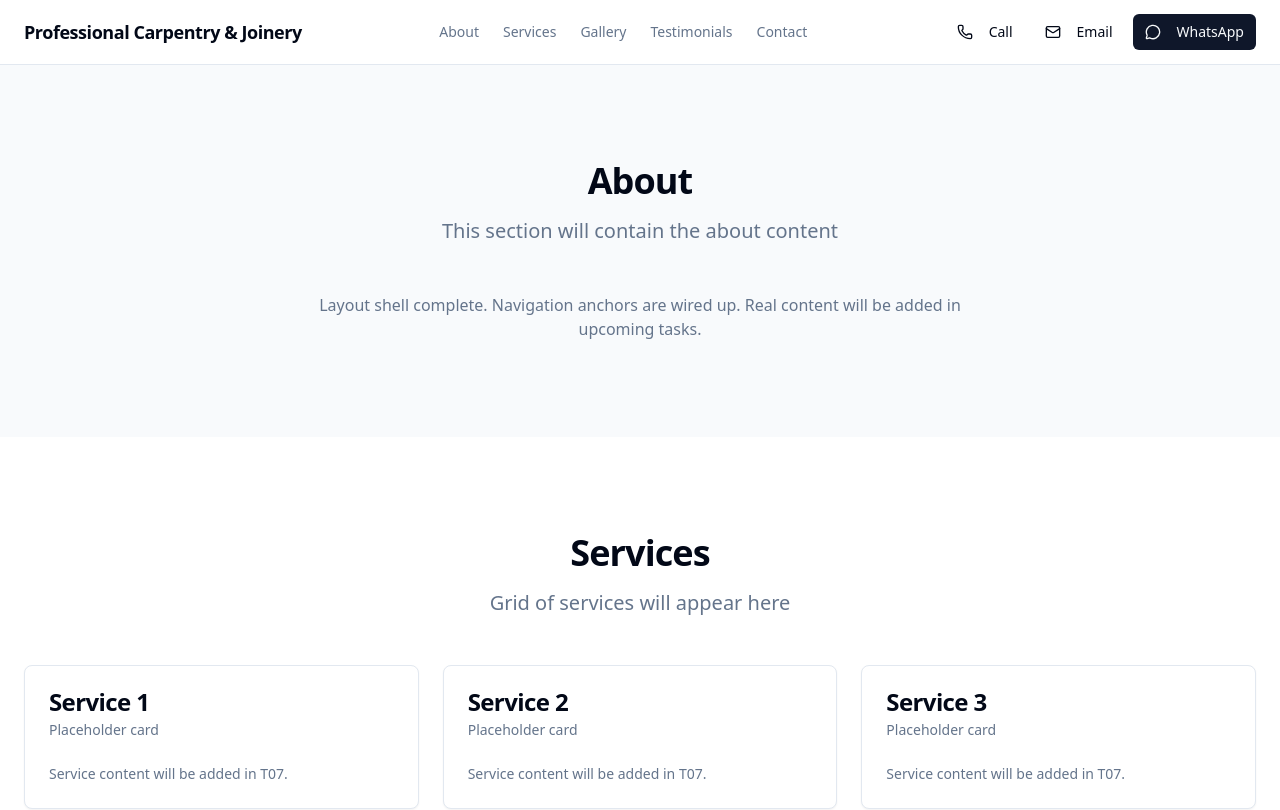
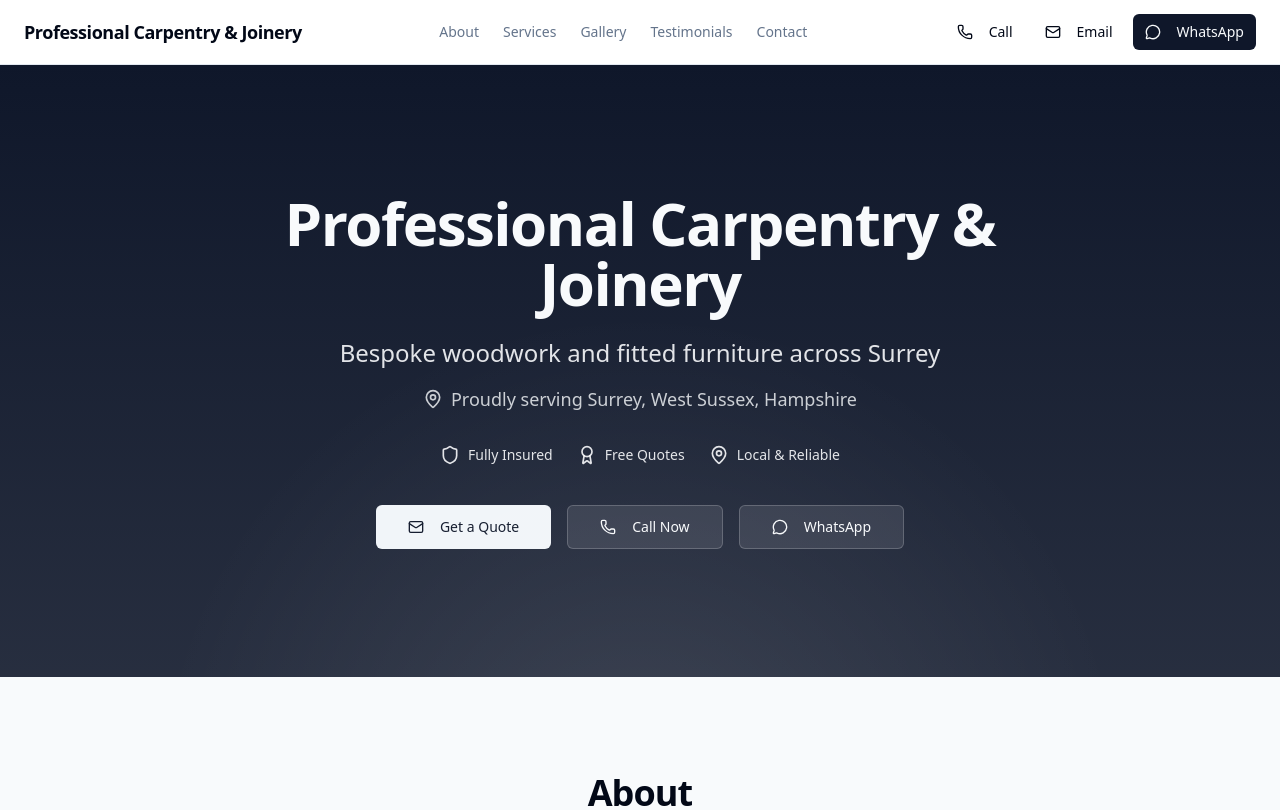
Before and after one commit to James1Law/vibe-test-carpenter-site, a React (Vite) app: page / in a window 1280 px wide. Shown: the top 810 px of the page. Built offline with nearby package versions, Linux system fonts and the light colour scheme.

Commit message:
feat(hero): add hero section with primary CTAs and trust bullets

```diff
--- a/src/App.tsx
+++ b/src/App.tsx
@@ -10,10 +10,14 @@ import {
   CardTitle,
 } from '@/components/ui/card'
 import { Button } from '@/components/ui/button'
+import { Hero } from '@/sections/Hero'
 
 function App() {
   return (
     <RootLayout>
+      {/* Hero section */}
+      <Hero />
+
       {/* Placeholder sections - real content comes in later tasks */}
       <Section id="about" className="bg-muted/50">
         <Container>
--- /dev/null
+++ b/src/sections/Hero.tsx
@@ -0,0 +1,108 @@
+import { Button } from '@/components/ui/button'
+import { Container } from '@/components/common/Container'
+import { siteData } from '@/data/site'
+import { Phone, Mail, MessageCircle, Shield, Award, MapPin } from 'lucide-react'
+
+export function Hero() {
+  const phoneHref = `tel:${siteData.contact.phone.replace(/\s/g, '')}`
+  const emailHref = `mailto:${siteData.contact.email}?subject=${encodeURIComponent('Quote request')}`
+  const whatsappHref = `https://wa.me/${siteData.contact.whatsapp.replace(/\+/g, '')}?text=${encodeURIComponent("Hi there, I'd like a quote")}`
+
+  return (
+    <section
+      aria-labelledby="hero-heading"
+      className="relative overflow-hidden bg-gradient-to-b from-primary to-primary/90 py-20 text-primary-foreground md:py-32"
+    >
+      <Container>
+        <div className="mx-auto max-w-3xl text-center">
+          {/* Main Heading */}
+          <h1
+            id="hero-heading"
+            className="mb-6 text-4xl font-bold tracking-tight md:text-5xl lg:text-6xl"
+          >
+            {siteData.name}
+          </h1>
+
+          {/* Tagline & Service Area */}
+          <p className="mb-4 text-xl text-primary-foreground/90 md:text-2xl">
+            {siteData.tagline}
+          </p>
+          <p className="mb-8 flex items-center justify-center gap-2 text-lg text-primary-foreground/80">
+            <MapPin className="h-5 w-5" aria-hidden="true" />
+            Proudly serving {siteData.areaServed.join(', ')}
+          </p>
+
+          {/* Trust Bullets */}
+          <div className="mb-10 flex flex-wrap items-center justify-center gap-6 text-sm font-medium text-primary-foreground/90">
+            <div className="flex items-center gap-2">
+              <Shield className="h-5 w-5" aria-hidden="true" />
+              <span>Fully Insured</span>
+            </div>
+            <div className="flex items-center gap-2">
+              <Award className="h-5 w-5" aria-hidden="true" />
+              <span>Free Quotes</span>
+            </div>
+            <div className="flex items-center gap-2">
+              <MapPin className="h-5 w-5" aria-hidden="true" />
+              <span>Local & Reliable</span>
+            </div>
+          </div>
+
+          {/* CTAs */}
+          <div className="flex flex-col items-center justify-center gap-4 sm:flex-row">
+            <Button
+              size="lg"
+              variant="secondary"
+              className="w-full sm:w-auto"
+              asChild
+            >
+              <a
+                href={emailHref}
+                aria-label={`Get a quote via email at ${siteData.contact.email}`}
+              >
+                <Mail className="mr-2 h-5 w-5" />
+                Get a Quote
+              </a>
+            </Button>
+            <Button
+              size="lg"
+              variant="outline"
+              className="w-full border-primary-foreground/20 bg-primary-foreground/10 text-primary-foreground hover:bg-primary-foreground/20 sm:w-auto"
+              asChild
+            >
+              <a
+                href={phoneHref}
+                aria-label={`Call us at ${siteData.contact.phone}`}
+              >
+                <Phone className="mr-2 h-5 w-5" />
+                Call Now
+              </a>
+            </Button>
+            <Button
+              size="lg"
+              variant="outline"
+              className="w-full border-primary-foreground/20 bg-primary-foreground/10 text-primary-foreground hover:bg-primary-foreground/20 sm:w-auto"
+              asChild
+            >
+              <a
+                href={whatsappHref}
+                target="_blank"
+                rel="noopener noreferrer"
+                aria-label="Message us on WhatsApp for a quote"
+              >
+                <MessageCircle className="mr-2 h-5 w-5" />
+                WhatsApp
+              </a>
+            </Button>
+          </div>
+        </div>
+      </Container>
+
+      {/* Decorative background element (respects prefers-reduced-motion) */}
+      <div
+        className="pointer-events-none absolute inset-0 bg-[radial-gradient(circle_at_50%_120%,rgba(255,255,255,0.1),transparent_50%)]"
+        aria-hidden="true"
+      />
+    </section>
+  )
+}
```
